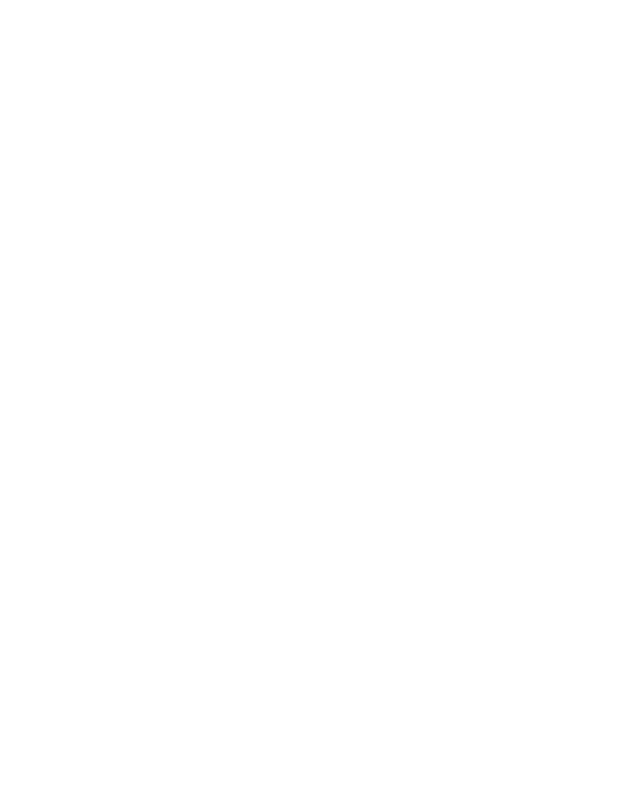
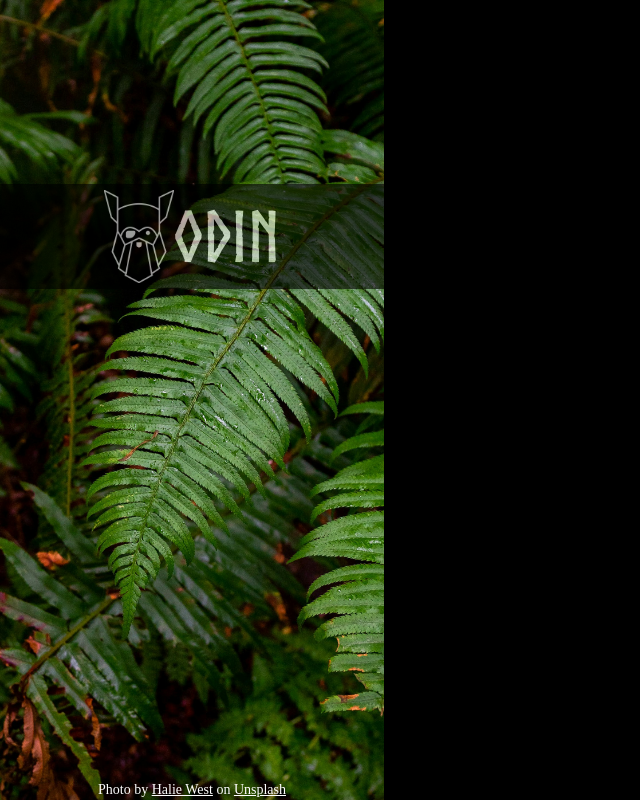
Before and after one commit to regis066/odin-sign-up-form, a plain HTML site: page index.html in a window 1280 px wide. Shown: the whole page, without its empty margins (0-640 px from the left). Drawn offline with Linux system fonts and the light colour scheme.

Commit message:
refactor: finish implementing the left part

```diff
--- a/index.html
+++ b/index.html
@@ -1,13 +1,31 @@
 <!DOCTYPE html>
 <html lang="en">
-<head>
-    <meta charset="UTF-8">
-    <meta name="viewport" content="width=device-width, initial-scale=1.0">
-    <link rel="stylesheet" href="styles.css">
+  <head>
+    <meta charset="UTF-8" />
+    <meta name="viewport" content="width=device-width, initial-scale=1.0" />
+    <link rel="stylesheet" href="styles.css" />
     <title>Sign-Up Form</title>
-
-</head>
-<body>
-
-</body>
+  </head>
+  <body>
+    <div class="container">
+      <div class="left">
+        <div class="image-container">
+          <img
+            src="./assets/images/odin-lined.png"
+            alt="image"
+            class="image-logo"
+          />
+          <h1 class="logo-text">ODIN</h1>
+        </div>
+        <div class="credit">
+          <p class="credit-text">
+            Photo by
+            <a href="https://unsplash.com/@haliewestphoto"><u>Halie West</u></a>
+            on <a href="https://unsplash.com"><u>Unsplash</u></a>
+          </p>
+        </div>
+      </div>
+      <div class="right"></div>
+    </div>
+  </body>
 </html>
--- a/styles.css
+++ b/styles.css
@@ -1,9 +1,15 @@
 /* Modern CSS Reset */
+
+:root {
+  --left-text-color: #fefefe;
+}
 
 /*
   1. Use a more-intuitive box-sizing model.
 */
-*, *::before, *::after {
+*,
+*::before,
+*::after {
   box-sizing: border-box;
 }
 /*
@@ -11,6 +17,9 @@
 */
 * {
   margin: 0;
+}
+a {
+  text-decoration: none;
 }
 /*
   Typographic tweaks!
@@ -24,25 +33,87 @@ body {
 /*
   5. Improve media defaults
 */
-img, picture, video, canvas, svg {
+img,
+picture,
+video,
+canvas,
+svg {
   display: block;
   max-width: 100%;
 }
 /*
   6. Remove built-in form typography styles
 */
-input, button, textarea, select {
+input,
+button,
+textarea,
+select {
   font: inherit;
 }
 /*
   7. Avoid text overflows
 */
-p, h1, h2, h3, h4, h5, h6 {
+p,
+h1,
+h2,
+h3,
+h4,
+h5,
+h6 {
   overflow-wrap: break-word;
 }
-/*
-  8. Create a root stacking context
-*/
-#root, #__next {
-  isolation: isolate;
+
+@font-face {
+  font-family: "NorseBold";
+  src: url(./assets/fonts/Norse-Bold.otf);
 }
+
+.container {
+  min-height: 100vh;
+  display: flex;
+}
+
+.left {
+  width: 30%;
+  background-image: url(./assets/images/halie-west-25xggax4bSA-unsplash.jpg);
+  background-size: cover;
+}
+.image-container {
+  background-color: black;
+  opacity: 0.6;
+  position: relative;
+  top: 23%;
+  display: flex;
+  justify-content: center;
+  align-items: center;
+}
+.image-logo{
+    width: 70px;
+    height: auto;
+}
+.logo-text {
+  color: var(--left-text-color);
+  font-family: "NorseBold", sans-serif;
+  font-size: 70px;
+}
+
+.right {
+  width: 70%;
+  background-color: black;
+}
+
+.credit {
+  color: var(--left-text-color);
+  position: absolute;
+  bottom: 0;
+  display: flex;
+  justify-content: center;
+  width: inherit;
+}
+.credit-text{
+    font-size: 14px;
+}
+
+a{
+    color: var(--left-text-color);
+}
```
